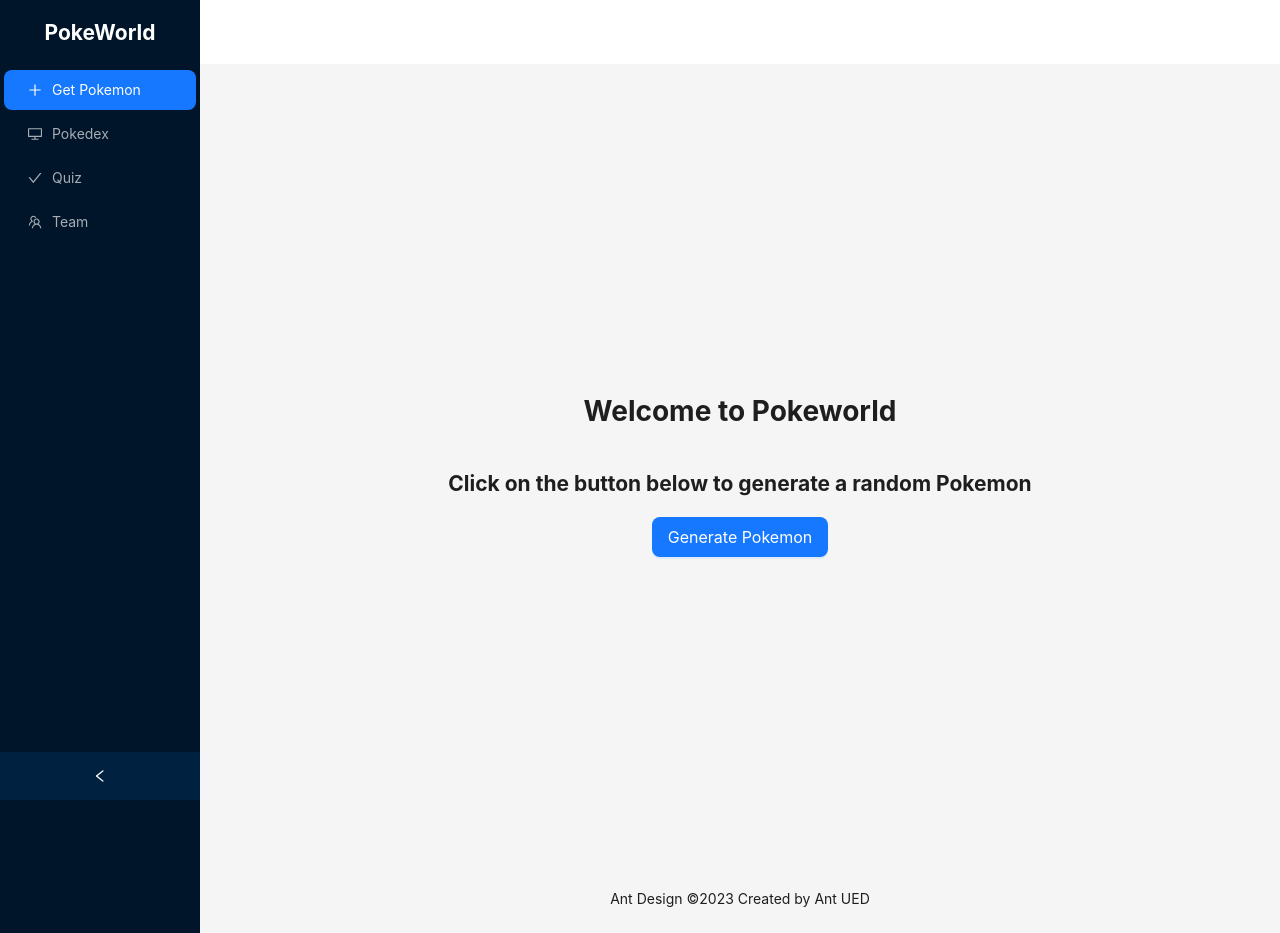
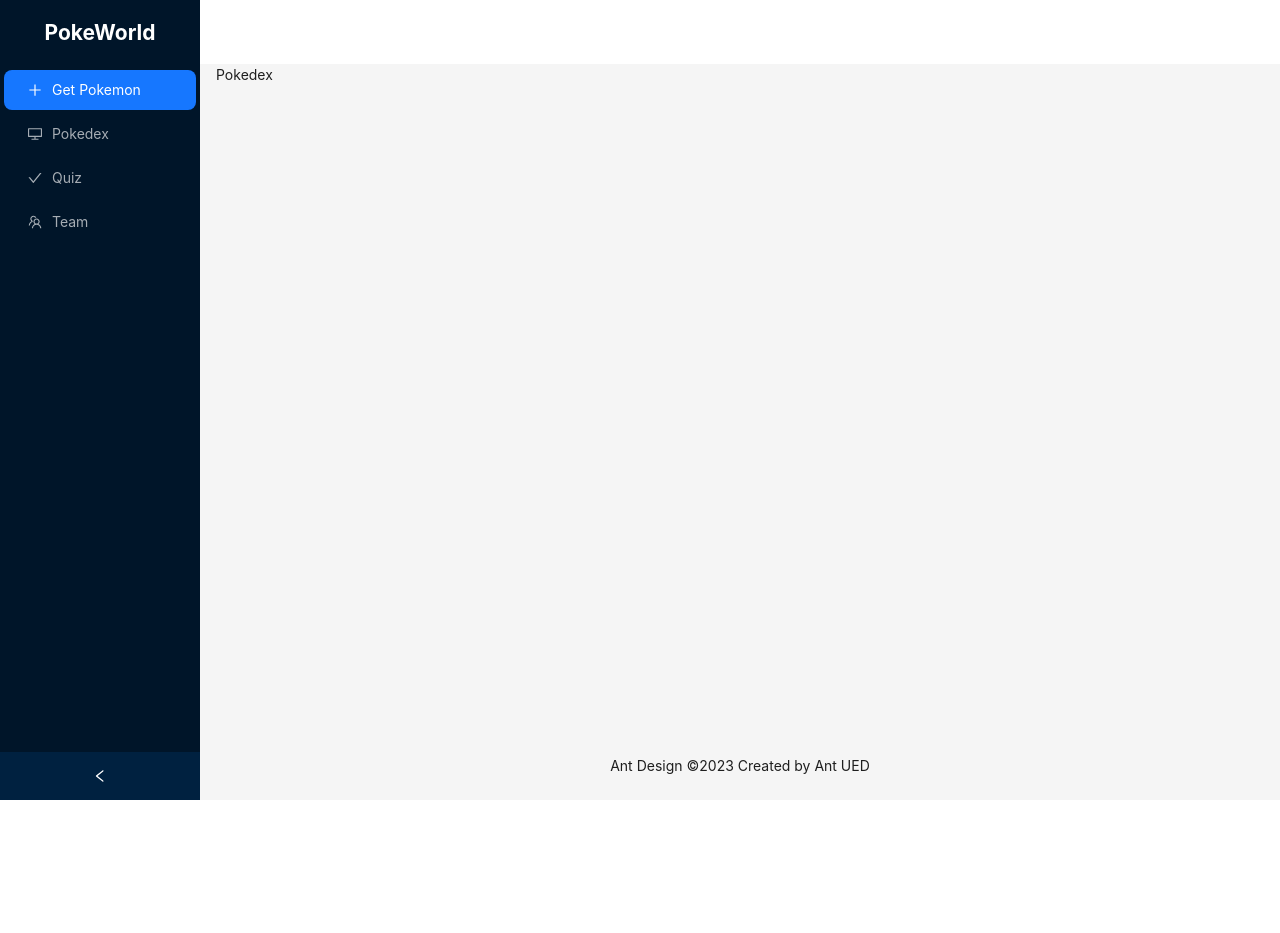
Before and after one commit to hungtruong97/pokemon-ts, a React (Vite) app: page /pokedex in a window 1280 px wide. After the commit the page ends 800 px from the top, so only its background shows below. Built offline with nearby package versions, Linux system fonts and the light colour scheme.

Commit message:
initiate branch

```diff
--- a/src/pages/Pokedex.tsx
+++ b/src/pages/Pokedex.tsx
@@ -1,19 +1,5 @@
-import { Flex, Button } from "antd";
-
 const Pokedex: React.FC = () => {
-  return (
-    <Flex
-      justify="center"
-      align="center"
-      style={{ height: "100vh", flexDirection: "column" }}
-    >
-      <h1>Welcome to Pokeworld</h1>
-      <h2>Click on the button below to generate a random Pokemon</h2>
-      <Button type="primary" size="large">
-        Generate Pokemon
-      </Button>
-    </Flex>
-  );
+  return <div>Pokedex</div>;
 };
 
 export default Pokedex;
```
